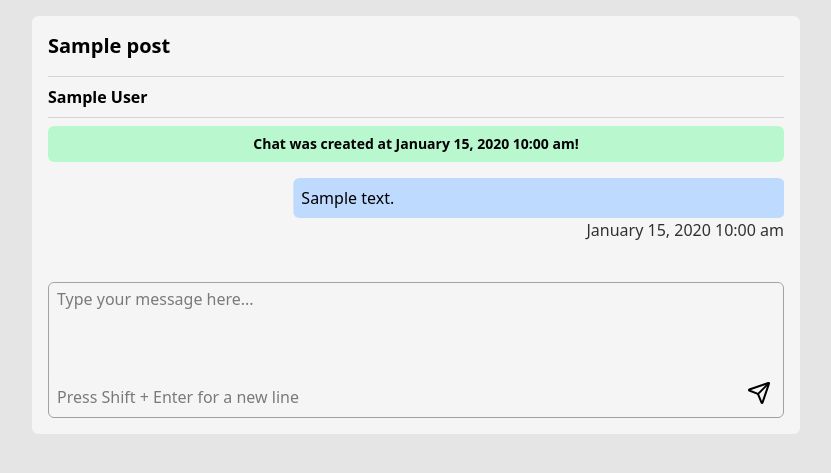
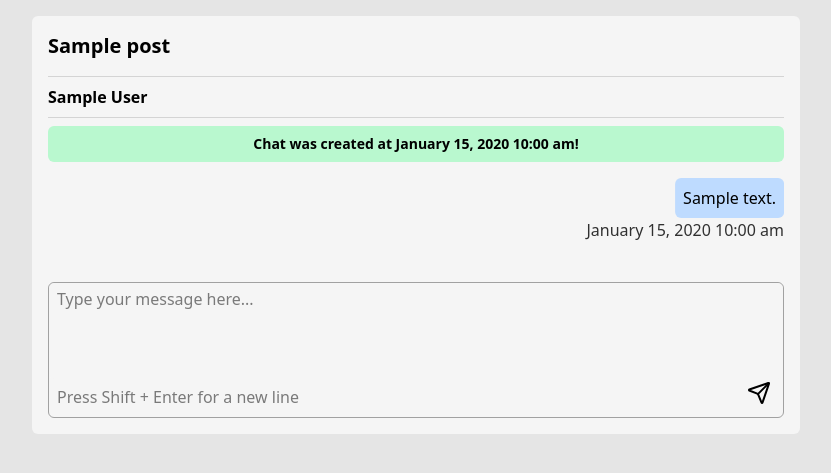
Before and after one commit to miaapancake/laravel-marktplaats, a Laravel app: page /chats/1 in a window 1280 px wide. Shown: the part 128-601 px from the top of the page, without its empty margins (224-1055 px from the left). Run offline with Laravel 12, Linux system fonts and the light colour scheme; a user stored in the database is signed in; tables that the repository leaves empty hold one stand-in row (values such as "Sample post"); style sheets or scripts are compiled from the project's sources; parts of the project's set-up code (start-up, migrations or seed data) failed here and were passed over.

Commit message:
Make message box boundaries fit content

```diff
--- a/resources/views/chats/partials/message.blade.php
+++ b/resources/views/chats/partials/message.blade.php
@@ -3,13 +3,13 @@
     @if($messageOwned)
         data-owned="true"
     @endif
-    class="relative p-2 mb-10 rounded-md bg-neutral-200 data-[owned]:bg-blue-200 data-[owned]:left-full data-[owned]:-translate-x-full max-w-2/3"
+    class="relative p-2 mb-10 rounded-md bg-neutral-200 data-[owned]:bg-blue-200 data-[owned]:left-full data-[owned]:-translate-x-full w-fit max-w-2/3"
 >
     @if(!$messageOwned)
         <h1 class="font-semibold">{{$message->author->name}}</h1>
     @endif
     <p>{{$message->content}}</p>
-    <h2 class="absolute bottom-0 opacity-80 translate-y-full text-end @if($messageOwned) right-0 @else left-0 @endif">
+    <h2 class="absolute bottom-0 block whitespace-nowrap opacity-80 translate-y-full text-end @if($messageOwned) right-0 @else left-0 @endif">
         {{$message->created_at->format('F j, Y g:i a')}}
     </h2>
 </div>
```
